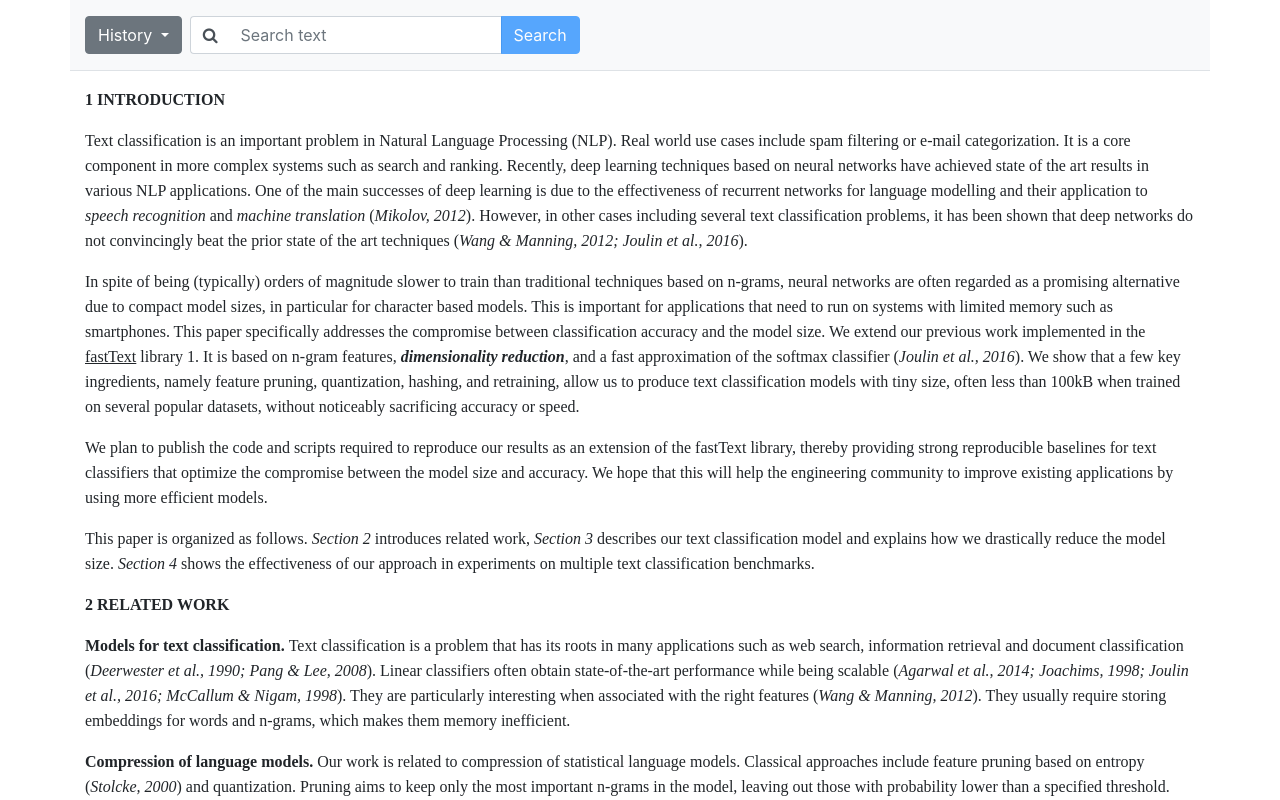
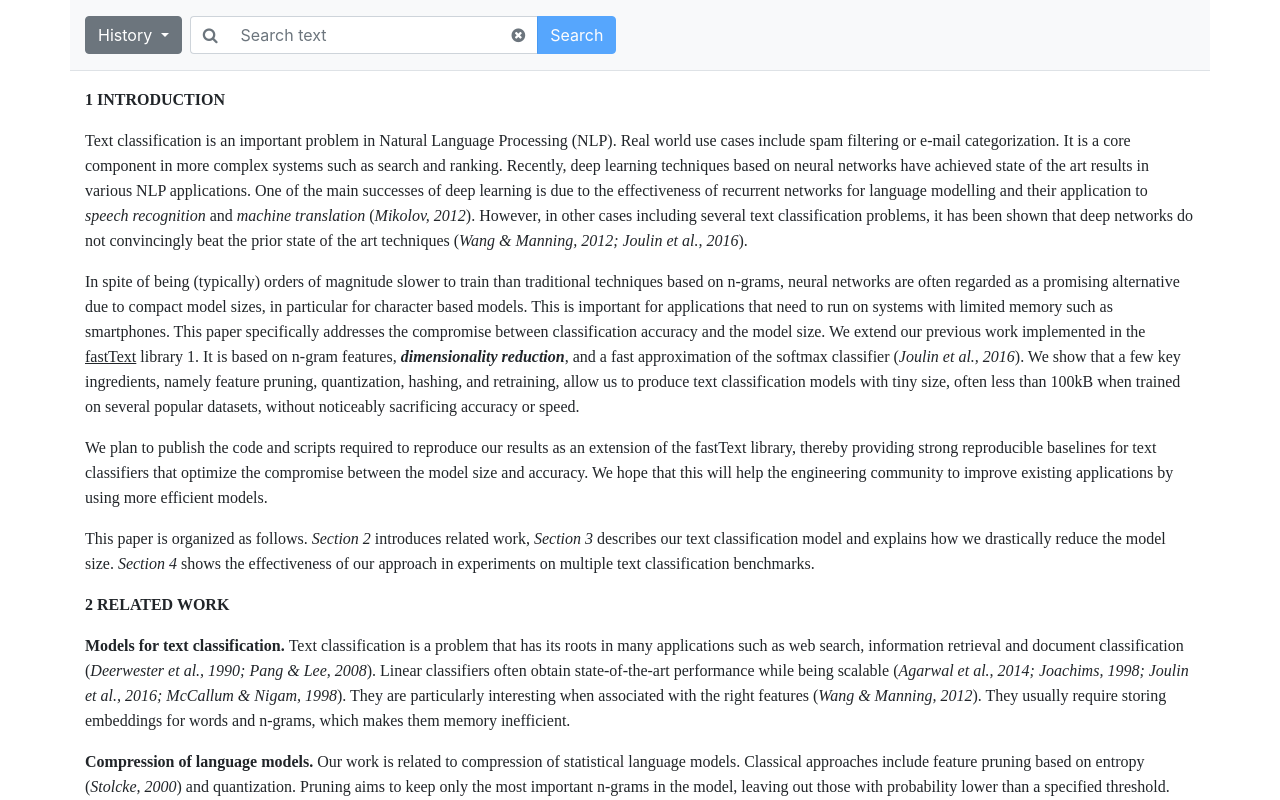
Before and after one commit to vitalpoltava/json-parse-to-html, an Angular app: page / in a window 1280 px wide. Shown: the top 800 px of the page. Built offline with nearby package versions, Linux system fonts and the light colour scheme.

Commit message:
add clear button

```diff
--- a/src/app/app.component.ts
+++ b/src/app/app.component.ts
@@ -23,13 +23,18 @@ export class AppComponent implements OnInit {
         if (ids && ids.length > 0) {
             ids.forEach(id => {
                 const el = this.documentContent.nativeElement.querySelector(`[id="${id}"] [name="search"]`);
-                el.outerHTML = el.innerHTML;
+                if (el) {
+                    el.outerHTML = el.innerHTML;
+                }
             });
         }
     }
 
     searchWord(searchTerm: string) {
         this.clearLastSearch();
+        if (!searchTerm) {
+            return;
+        }
         const ids = search(searchTerm);
 
         if (ids && ids.length > 0) {
--- a/src/app/components/search/search.component.html
+++ b/src/app/components/search/search.component.html
@@ -15,11 +15,14 @@
             <div class="input-group">
                 <div class="input-group-prepend">
                     <div class="input-group-text bg-white border-right-0">
-                        <i class="fa fa-search" aria-hidden="true"></i>
+                        <i class="fa fa-search text-muted" aria-hidden="true"></i>
                     </div>
                 </div>
-                <input (keydown.enter)="emitSearch()" type="text" [formControl]="searchControl" class="form-control border-left-0" placeholder="Search text" aria-label="Search">
+                <input #searchInput (keydown.enter)="emitSearch()" type="text" [formControl]="searchControl" class="form-control border-left-0 border-right-0" placeholder="Search text" aria-label="Search">
                 <div class="input-group-append">
+                    <div tabindex="0" (keydown.enter)="clearSearch()" (click)="clearSearch()" class="input-group-text bg-white border-left-0">
+                        <i class="fa fa-times-circle text-muted" aria-hidden="true"></i>
+                    </div>
                     <button (click)="emitSearch()" [disabled]="searchButtonDisabled" class="btn btn-primary" type="button">Search</button>
                 </div>
             </div>
--- a/src/app/components/search/search.component.ts
+++ b/src/app/components/search/search.component.ts
@@ -1,4 +1,4 @@
-import {ChangeDetectionStrategy, Component, EventEmitter, Input, Output} from '@angular/core';
+import {ChangeDetectionStrategy, Component, ElementRef, EventEmitter, Input, Output, ViewChild} from '@angular/core';
 import {FormControl} from '@angular/forms';
 
 @Component({
@@ -9,6 +9,7 @@ import {FormControl} from '@angular/forms';
 export class SearchComponent {
     @Input() history?: Array<string>;
     @Output() searchEmitter = new EventEmitter<string>();
+    @ViewChild('searchInput') searchInput: ElementRef;
 
     searchControl = new FormControl('');
 
@@ -21,6 +22,12 @@ export class SearchComponent {
         this.emitSearch();
     }
 
+    clearSearch() {
+        this.searchInput.nativeElement.focus();
+        this.searchControl.setValue('');
+        this.emitSearch();
+    }
+
     emitSearch() {
         this.searchEmitter.emit(this.searchControl.value);
     }
--- a/src/app/service.ts
+++ b/src/app/service.ts
@@ -55,5 +55,5 @@ export const search = searchStr => {
 };
 
 export const renderContent = (content: Content): string => content.map(item => renderBranch(item)).join('');
-export const getLastSearch = () => lastSearch;
+export const getLastSearch = () => lastSearch && [...lastSearch];
 export const getSearchHistory = () => Array.from(searches.keys());
```
